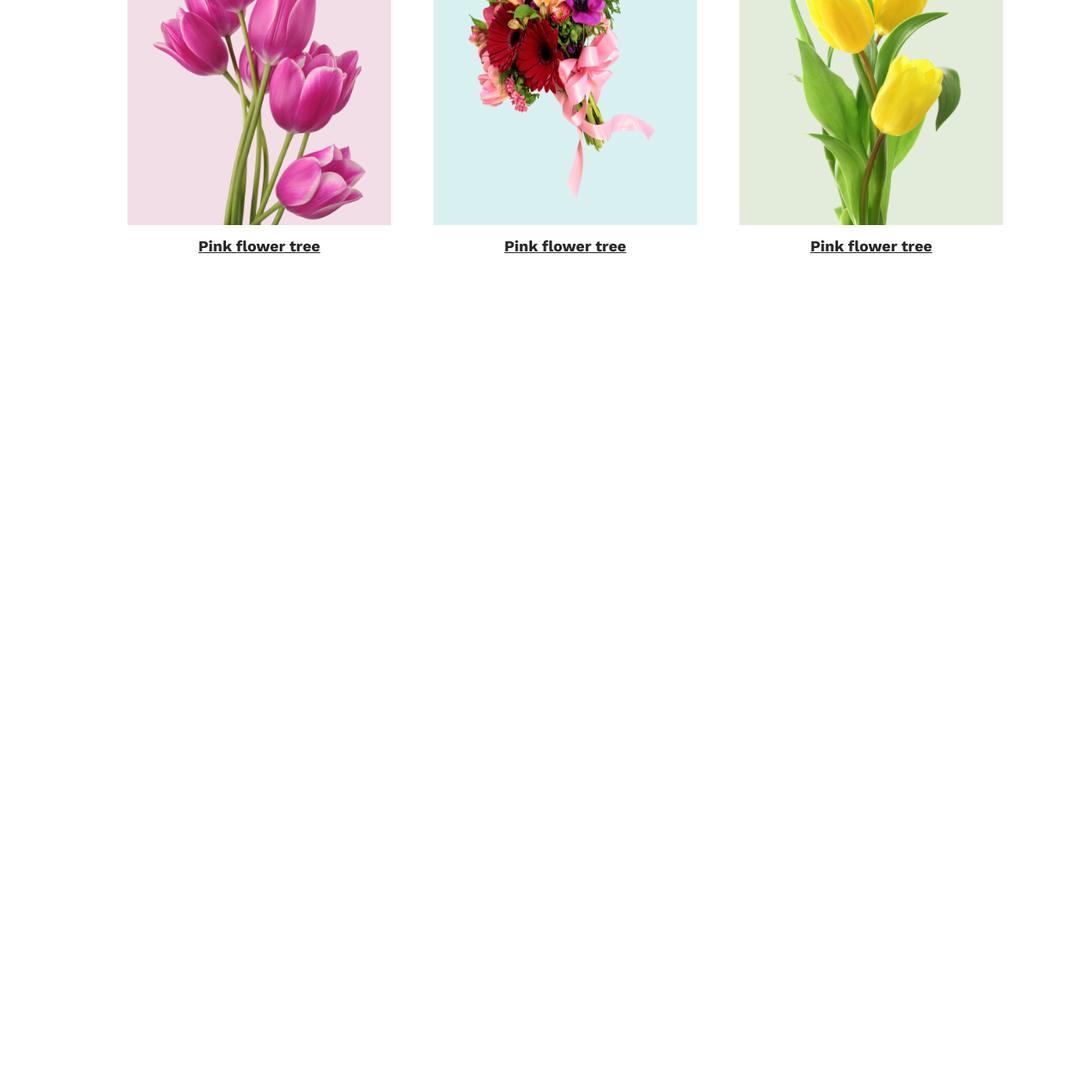
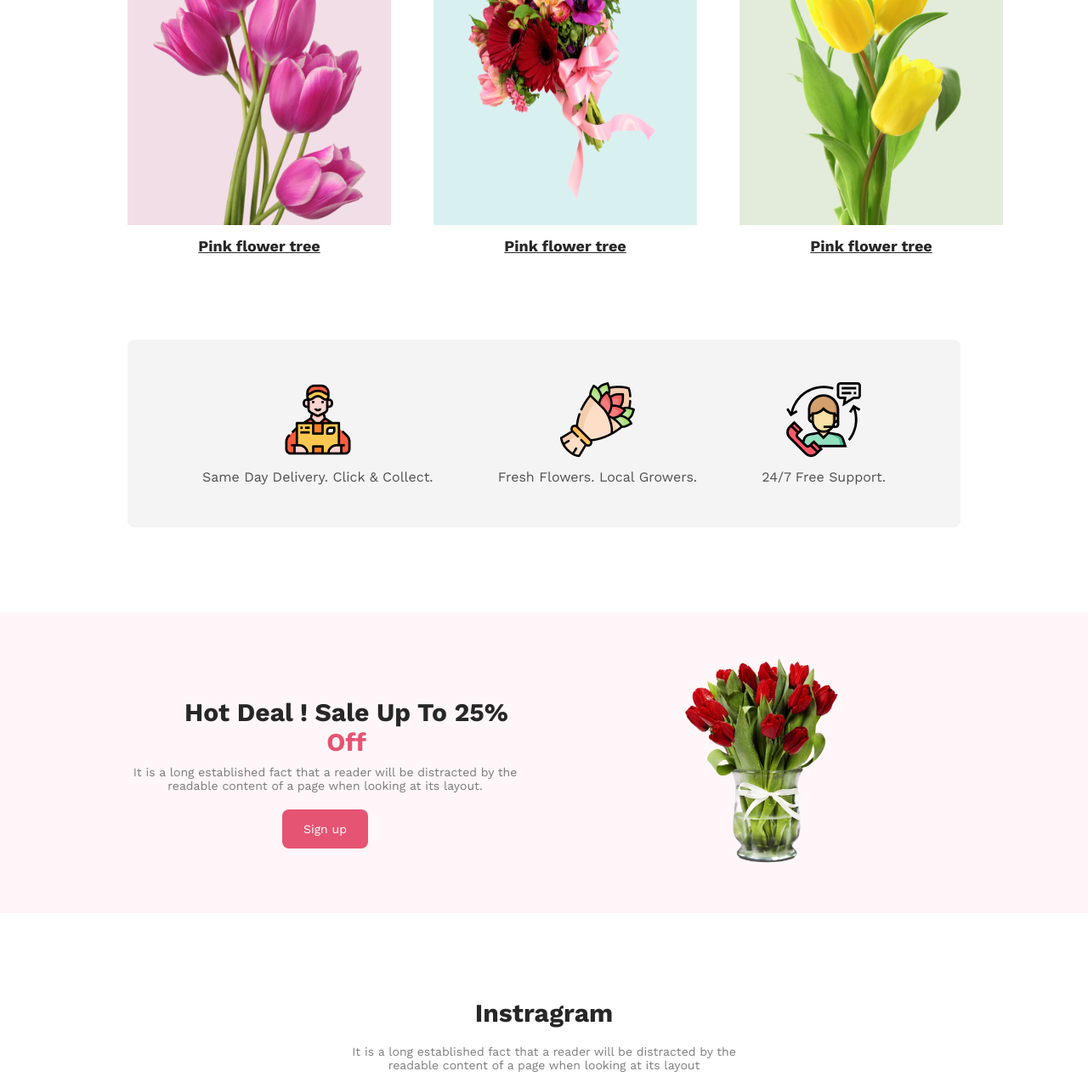
Before and after one commit to Shihab0077/flower-shop-assignment-1, a plain HTML site: page index.html in a window 1280 px wide. Shown: the part 891-2172 px from the top of the page at 85% size. Before the commit the page ends 1191 px from the top, so only its background shows below. Drawn offline with nearby package versions, Linux system fonts and the light colour scheme.

Commit message:
Delivery, hot-deal ,instagram, latest section added

```diff
--- a/css/flower.css
+++ b/css/flower.css
@@ -4,6 +4,32 @@
   font-family: "Open Sans", sans-serif;
   font-family: "Poppins", sans-serif;
   font-family: "Work Sans", sans-serif;
+}
+.btn-primary{
+    margin-top: 20px;
+    padding: 15px 25px;
+    border-style: none;
+    border-radius: 8px;
+    background: #e55473;
+    color: #fff;
+    font-size: 14px;
+    font-weight: 400;
+  }
+  .section-title{
+    color: #272727;
+    text-align: center;
+    font-size: 30px;
+    font-weight: 700;
+    padding-bottom: 20px;
+  }
+  .section-subtitle{
+    color: rgba(39, 39, 39, 0.6);
+    font-size: 14px;
+    text-align: center;
+    font-style: normal;
+    font-weight: 400;
+    max-width: 500px;
+    margin: auto;
   }
 /* header-style */
 .header-container {
@@ -13,7 +39,6 @@
   gap: 50px;
 }
 .header-div {
-
   width: 100%;
 }
 .header-title {
@@ -28,44 +53,20 @@
   font-weight: 400;
   margin-top: 20px;
 }
-.header-btn {
-    margin-top: 20px;
-    padding: 15px 25px;
-    border-style: none;
-  border-radius: 8px;
-  background: #e55473;
-  color: #fff;
-  font-size: 14px;
-  font-weight: 400;
-}
-.header-image{
+
+.header-image {
   width: auto;
   height: 450px;
   padding-left: 150px;
   margin-bottom: -5px;
-
 }
 /* featured flower style */
-.featured-div{
+.featured-div {
   text-align: center;
   margin-top: 100px;
 }
-.featured-title{
-    color: #272727;
-text-align: center;
-font-size: 30px;
-font-weight: 700;
-padding-bottom: 20px;
-}
-.featured-subtitle{
-    color: rgba(39, 39, 39, 0.60);
-font-size: 14px;
-font-style: normal;
-font-weight: 400;
-max-width: 500px;
-margin: auto;
-}
-.flower-container{
+
+.flower-container {
   max-width: 1140px;
   display: flex;
   gap: 50px;
@@ -73,37 +74,105 @@ margin: auto;
   margin-right: 150px;
   margin-left: 150px;
 }
-.flower-image-1{
+.flower-image-1 {
   position: relative;
   width: 250px;
   height: 350px;
   padding: 70px 30px 0 30px;
   border-radius: 300px 300px 0px 0px;
   background: rgba(167, 33, 98, 0.15);
-
 }
-.flower-image-2{
+.flower-image-2 {
   position: relative;
   width: 250px;
   height: 320px;
   padding: 70px 30px 30px 30px;
   border-radius: 300px 300px 0px 0px;
   background: rgba(5, 151, 160, 0.15);
-
 }
-.flower-image-3{
+.flower-image-3 {
   position: relative;
   width: 250px;
   height: 350px;
   padding: 70px 30px 0 30px;
   border-radius: 300px 300px 0px 0px;
   background: rgba(71, 125, 17, 0.15);
-
 }
-.image-title{
+.image-title {
   color: #272727;
   text-align: center;
   font-size: 18px;
   margin-top: 10px;
   text-decoration: underline;
 }
+/* delivery style */
+.delivery-container {
+  display: flex;
+  text-align: center;
+  justify-content: space-around;
+  padding: 50px;
+  margin: 100px 150px 0 150px;
+  border-radius: 8px;
+  background: rgba(39, 39, 39, 0.05);
+
+}
+.delivery-title {
+  color: rgba(39, 39, 39, 0.8);
+  font-size: 16px;
+  margin-top: 10px;
+  font-style: normal;
+  font-weight: 300;
+}
+/* hot deal style */
+.hot-deal-container{
+    display: flex;
+  background: rgba(229, 84, 115, 0.05);
+  margin-top: 100px;
+  padding: 50px 150px;
+  gap: 50px;
+}
+.hot-div{
+    width: 100%;
+    text-align: center;
+
+}
+.hot-title{
+    color: #272727;
+    padding-top: 50px;
+    padding-left: 50px;
+font-size: 30px;
+font-weight: 700;
+}
+.off-color{
+    color: #e55473;
+}
+.hot-subtitle{
+    color: rgba(39, 39, 39, 0.60);
+font-size: 14px;
+font-weight: 400;
+margin-top: 10px;
+}
+.hot-image{
+    width: auto;
+    height: 250px;
+
+}
+/* instagram section */
+.instagram-div{
+  margin-top: 100px;
+}
+.insta-image-div{
+  display: flex;
+  gap: 20px;
+  padding: 50px 150px;
+
+}
+/* latest section */
+.latest-section{
+  margin: 50px 130px 50px 150px;
+  background-image: url("../flower-img/cover1.png");
+  background-repeat: no-repeat;
+  background-size: cover;
+
+
+}
--- a/index.html
+++ b/index.html
@@ -16,7 +16,7 @@
             <div class="header-div">
                 <h3 class="header-title">Let's make beautiful flowers a part of your life.</h3>
                 <p class="header-subtitle">It is a long established fact that a reader will be distracted by the readable content of a page when looking at its layout. The point of using Lorem Ipsum is that it has a more-or-less normal distribution of letters.</p>
-                <button class="header-btn">Shop Now</button>
+                <button class="btn-primary">Shop Now</button>
             </div>
             <div class="header-div">
                 <img src="./flower-img/pngwing 10.png" alt="" class="header-image">
@@ -27,8 +27,8 @@
         <!-- featured flower section -->
         <section>
             <div class="featured-div">
-                <h3 class="featured-title">Our Featured Flowers</h3>
-                <p class="featured-subtitle">It is a long established fact that a reader will be distracted by the readable content of a page when looking at its layout.</p>
+                <h3 class="section-title">Our Featured Flowers</h3>
+                <p class="section-subtitle">It is a long established fact that a reader will be distracted by the readable content of a page when looking at its layout.</p>
             </div>
             <div class="flower-container">
                 <div>
@@ -48,6 +48,60 @@
 
             </div>
         </section>
+        <!-- Delivery section -->
+        <section>
+            <div class="delivery-container">
+                <div class="delivery-div-1">
+                    <img src="./flower-img/Group 57.png" alt="" class="delivery-image">
+                    <p class="delivery-title">Same Day Delivery. Click & Collect.</p>
+                </div>
+                <div class="delivery-div-2">
+                    <img src="./flower-img/Group 58.png" alt="" class="delivery-image">
+                    <p class="delivery-title">Fresh Flowers. Local Growers.</p>
+                </div>
+                <div class="delivery-div-3">
+                    <img src="./flower-img/Group 59.png" alt="" class="delivery-image">
+                    <p class="delivery-title">24/7 Free Support.</p>
+                </div>
+            </div>
+        </section>
+        <!-- Hot deal section -->
+        <section>
+            <div class="hot-deal-container">
+                <div class="hot-div">
+                    <h3 class="hot-title">Hot Deal ! Sale Up To 25% <span class="off-color">Off</span></h3>
+                    <p class="hot-subtitle">It is a long established fact that a reader will be distracted by the readable content of a page when looking at its layout.</p>
+                    <button class="btn-primary">Sign up</button>
+                </div>
+                <div class="hot-div">
+                    <img class="hot-image" src="./flower-img/pngwing 8.png" alt="">
+                </div>
+            </div>
+        </section>
+        <!-- instagram section -->
+        <section>
+            <div class="instagram-div">
+                <h3 class="section-title">Instragram</h3>
+                <p class="section-subtitle">It is a long established fact that a reader will be distracted by the readable content of a page when looking at its layout</p>
+            </div>
+            <div class="insta-image-div">
+                <img width="250px" height="300px" src="./flower-img/rectangle01.png" alt="" class="insta-image">
+                <img width="250px" height="300px" src="./flower-img/Rectangle 2.png" alt="" class="insta-image">
+                <img width="250px" height="300px" src="./flower-img/Rectangle 3.png" alt="" class="insta-image">
+                <img width="250px" height="300px" src="./flower-img/Rectangle 4.png" alt="" class="insta-image">
+            </div>
+        </section>
+        <!-- latest section -->
+        <section>
+            <div class="latest-section">
+                <div>
+                    <h3 class="latest-title">Get The Latest Deals</h3>
+                <p class="latest-subtitle">$30 coupon for first shopping</p>
+                <input type="email" name="" id="">
+                <button class="btn-primary">Subscribe</button>
+                </div>
+            </div>
+        </section>
     </body>
     <footer>
 
```
Also changed, not shown: flower-img/Rectangle 2.png (added), flower-img/Rectangle 3.png (renamed from flower-img/Rectangle 5.png), flower-img/Rectangle 4.png, flower-img/Rectangle 6.png (deleted), flower-img/cover1.png (renamed from flower-img/Rectangle 9.png), flower-img/rectangle01.png (renamed from flower-img/Flower 01.png). Lines whose indentation alone changed are shown as unchanged.
